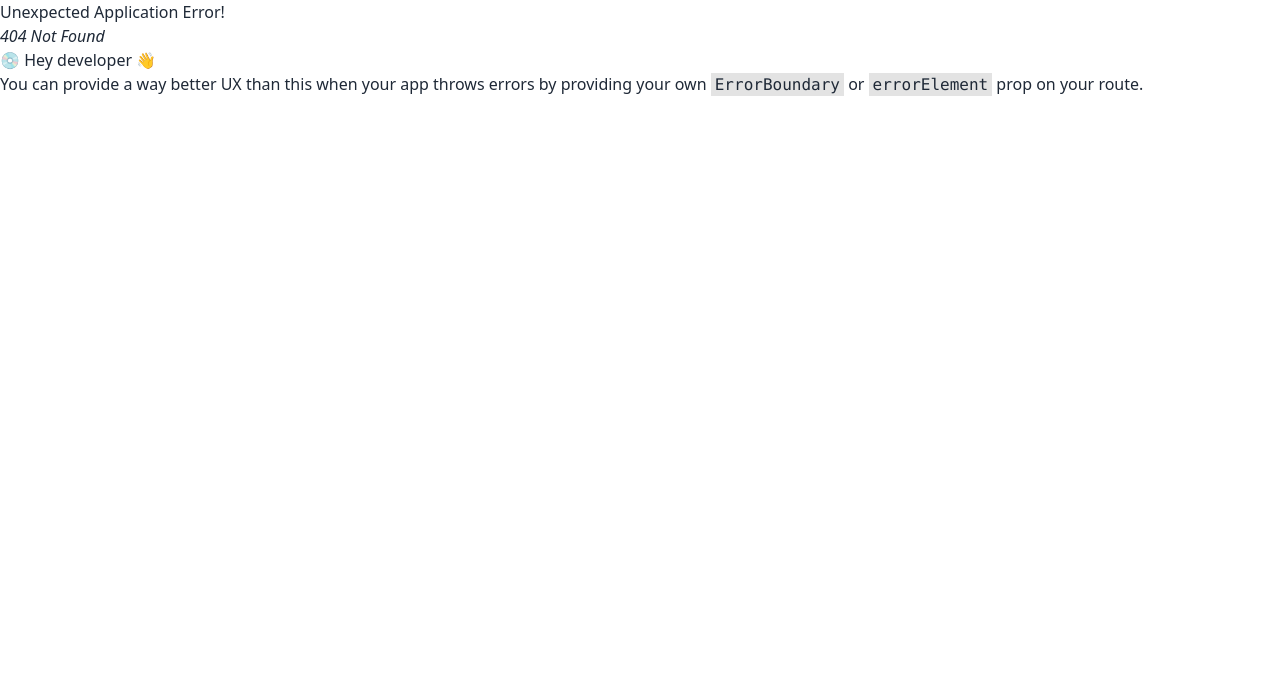
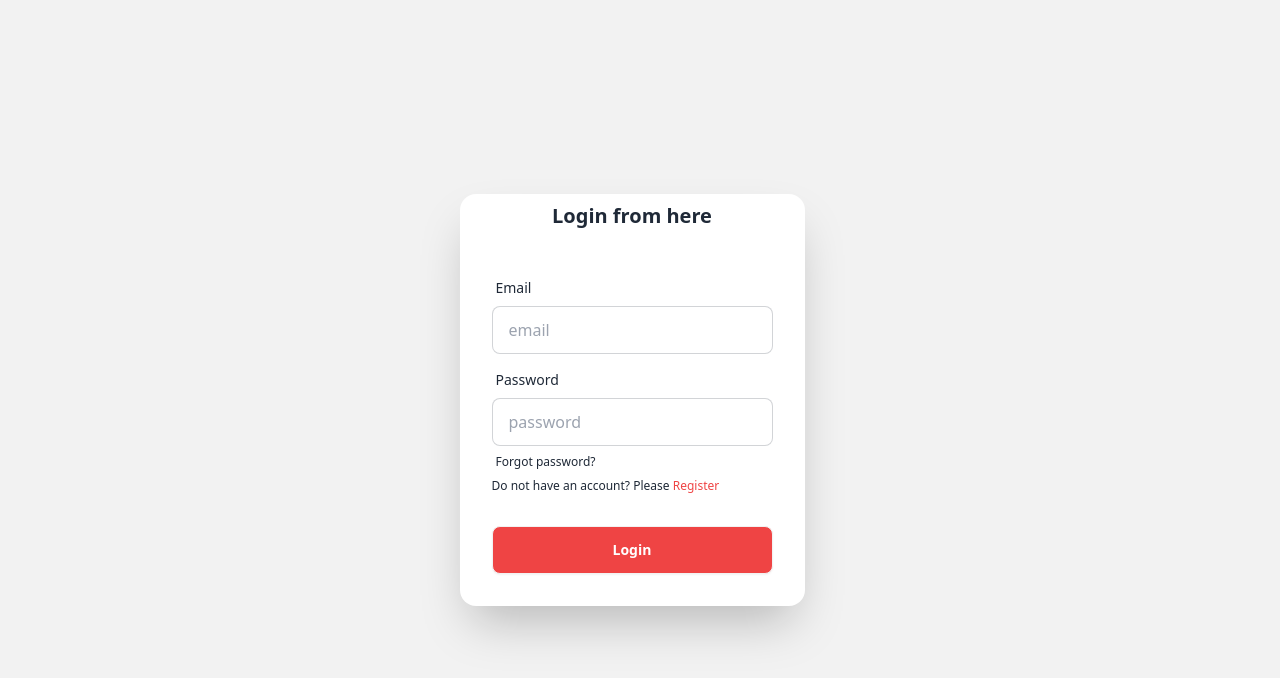
Before and after one commit to Tushar12152/Mobile-stote-e-commerce, a React (Vite) app: page /login in a window 1280 px wide. Before the commit this address had no page. Shown: the top 678 px of the page. Built offline with nearby package versions, Linux system fonts and the light colour scheme.

Commit message:
Login form added

```diff
--- /dev/null
+++ b/src/Components/Login.jsx
@@ -0,0 +1,64 @@
+import { Link } from "react-router-dom"
+
+
+const Login = () => {
+
+
+    const handleLogin=(e)=>{
+         e.preventDefault()
+
+         const form=e.target;
+
+         const email=form.email.value;
+         const password= form.password.value;
+
+         console.log(email, password)
+
+
+    }
+
+
+
+  return (
+    <div>
+
+<div className="hero min-h-screen bg-base-200">
+  <div className="hero-content flex-col lg:flex-row-reverse">
+    <div className="text-center lg:text-left">
+
+    </div>
+
+
+    <div className="card shrink-0 w-full max-w-sm shadow-2xl bg-base-100">
+          <p className="font-bold py-2 text-xl text-center">Login from here</p>
+      <form onSubmit={handleLogin} className="card-body">
+        <div className="form-control">
+          <label className="label">
+            <span className="label-text">Email</span>
+          </label>
+          <input type="email" name="email" placeholder="email" className="input input-bordered" required />
+        </div>
+        <div className="form-control">
+          <label className="label">
+            <span className="label-text">Password</span>
+          </label>
+          <input type="password" name="password" placeholder="password" className="input input-bordered" required />
+          <label className="label">
+            <a href="#" className="label-text-alt link link-hover">Forgot password?</a>
+          </label>
+
+             <p className="label-text-alt ">Do not have an account? Please <Link className="text-red-500" to='/register'> Register </Link></p>
+
+        </div>
+        <div className="form-control mt-6">
+          <button className="btn bg-red-500 text-white">Login</button>
+        </div>
+      </form>
+    </div>
+  </div>
+</div>
+    </div>
+  )
+}
+
+export default Login
--- a/src/Components/Nav.jsx
+++ b/src/Components/Nav.jsx
@@ -55,7 +55,7 @@
          <Link className="text-md" to='/'><IoIosSearch/></Link>
          <Link className="text-md" to='/'><CiHeart/></Link>
          <Link className="text-md" to='/'><LuShoppingCart/></Link>
-         <Link className="text-md" to='/'><CiUser/></Link>
+         <Link className="text-md" to='/login'><CiUser/></Link>
 
 
 
--- /dev/null
+++ b/src/Components/Register.jsx
@@ -0,0 +1,9 @@
+
+
+const Register = () => {
+  return (
+    <div>Register</div>
+  )
+}
+
+export default Register;
```
Also changed, not shown: src/Router/Router.jsx (+11 -0 lines).
